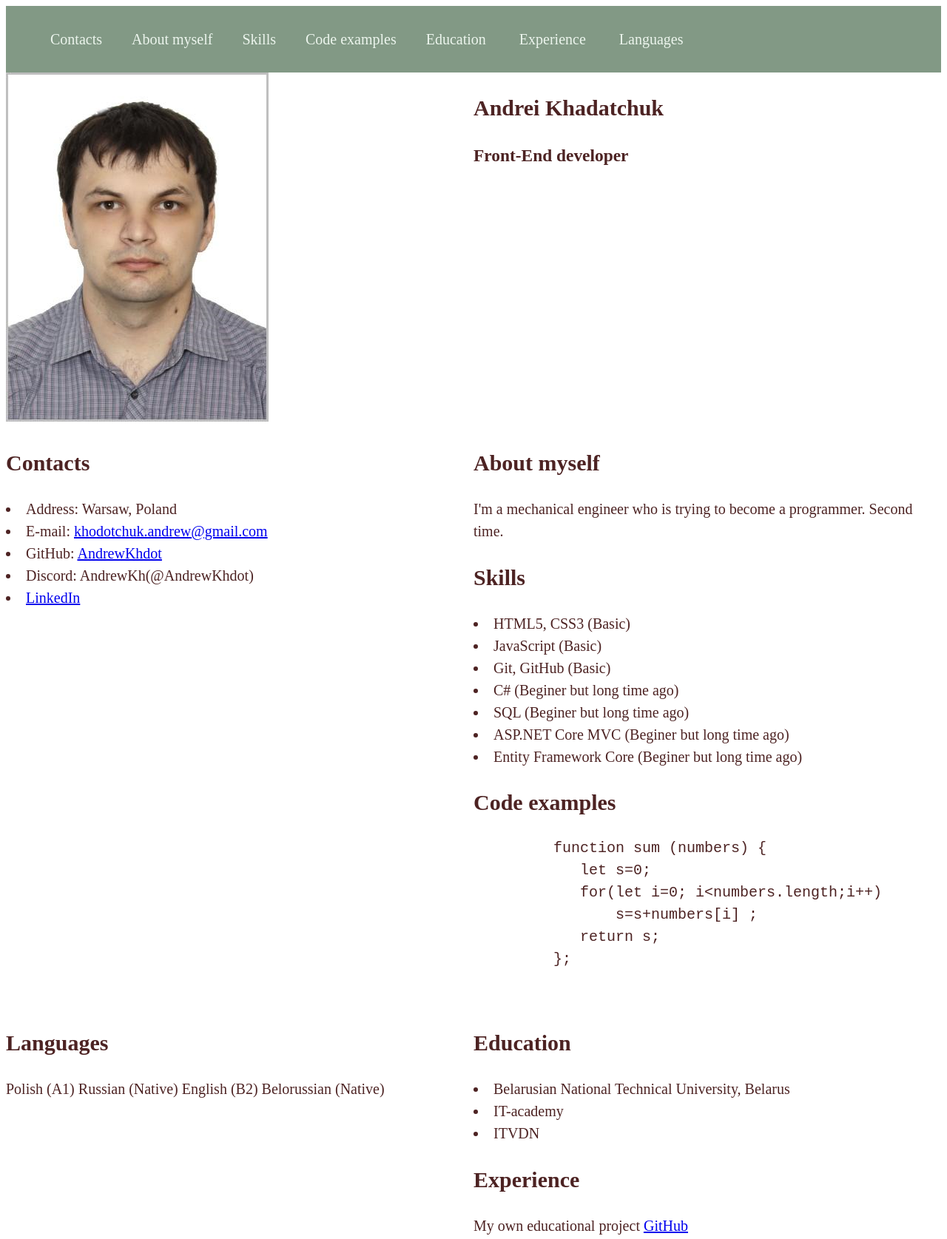
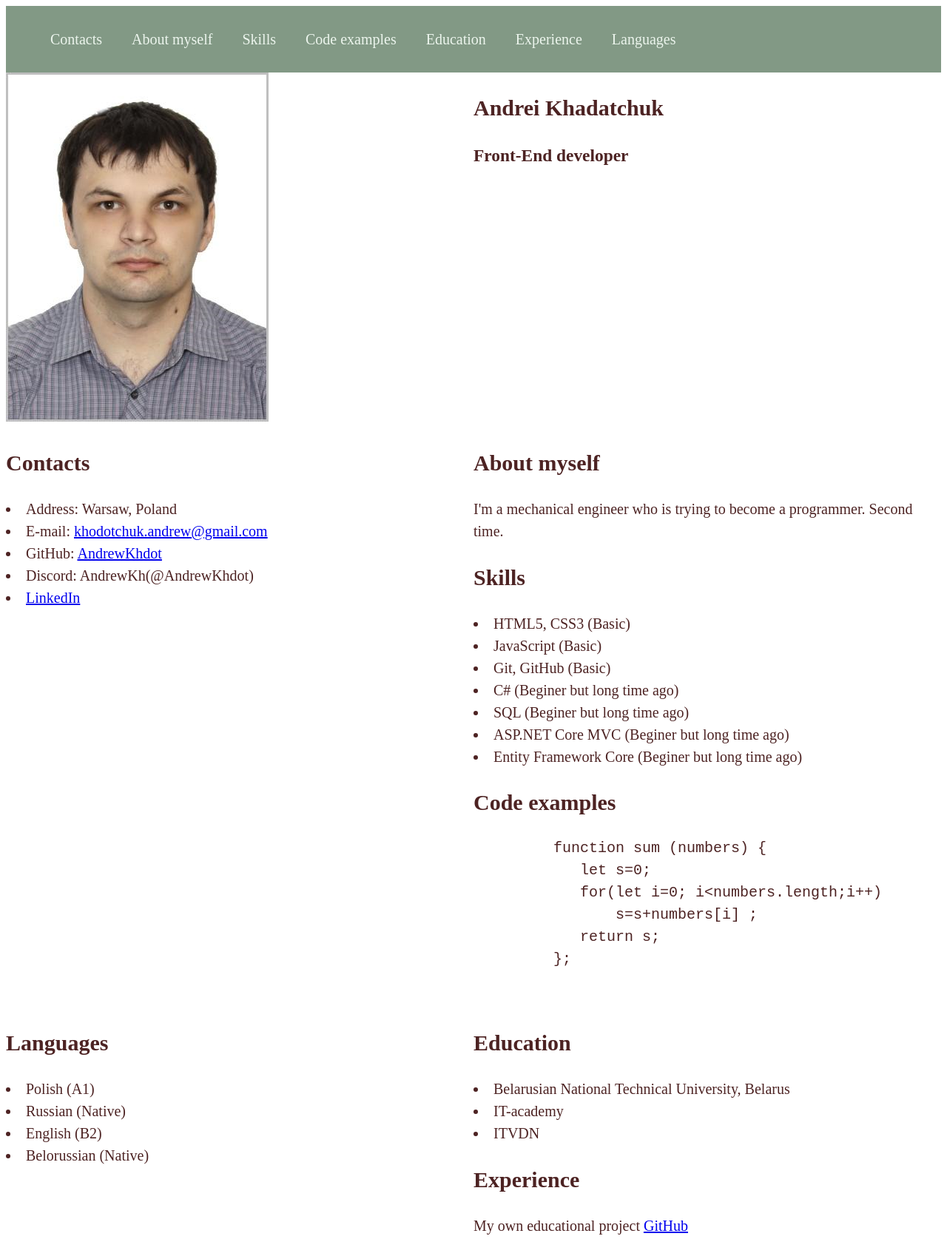
Before and after one commit to AndrewKhdot/rsschool-cv, a plain HTML site: page index.html in a window 1280 px wide. Shown: the top 1675 px of the page at 74% size. Drawn offline with Linux system fonts and the light colour scheme; a web font is replaced by a local one.

Commit message:
resolve HTML problems

```diff
--- a/index.html
+++ b/index.html
@@ -12,13 +12,13 @@
     <header>
         <nav class="nav">
             <ul class="nav-list">
-                <il class="nav-item"><a href="#contacts" class="nav-link">Contacts</a></il>
-                <il class="nav-item"><a href="#about_myself" class="nav-link">About myself</a></il>
-                <il class="nav-item"><a href="#skills" class="nav-link">Skills</a></il>
-                <il class="nav-item"><a href="#code_examples" class="nav-link">Code examples</a></il>
-                <il class="nav-item"><a href="#education" class="nav-link">Education</a></li>
-                <il class="nav-item"><a href="#experience" class="nav-link">Experience</a></il>
-                <il class="nav-item"><a href="#languages" class="nav-link">Languages</a></il>
+                <li class="nav-item"><a href="#contacts" class="nav-link">Contacts</a></li>
+                <li class="nav-item"><a href="#about_myself" class="nav-link">About myself</a></li>
+                <li class="nav-item"><a href="#skills" class="nav-link">Skills</a></li>
+                <li class="nav-item"><a href="#code_examples" class="nav-link">Code examples</a></il>
+                <li class="nav-item"><a href="#education" class="nav-link">Education</a></li>
+                <li class="nav-item"><a href="#experience" class="nav-link">Experience</a></li>
+                <li class="nav-item"><a href="#languages" class="nav-link">Languages</a></li>
             </ul>
         </nav>
     </header>
@@ -84,10 +84,10 @@
             <div class="languages" id="languages">
                 <h2>Languages</h2>
                 <el>
-                    <il>Polish (A1)</il>
-                    <il>Russian (Native)</il>
-                    <il>English (B2)</il>
-                    <il>Belorussian (Native)</il>
+                    <li>Polish (A1)</li>
+                    <li>Russian (Native)</li>
+                    <li>English (B2)</li>
+                    <li>Belorussian (Native)</li>
                 </el>
             </div>
         </section>
```
